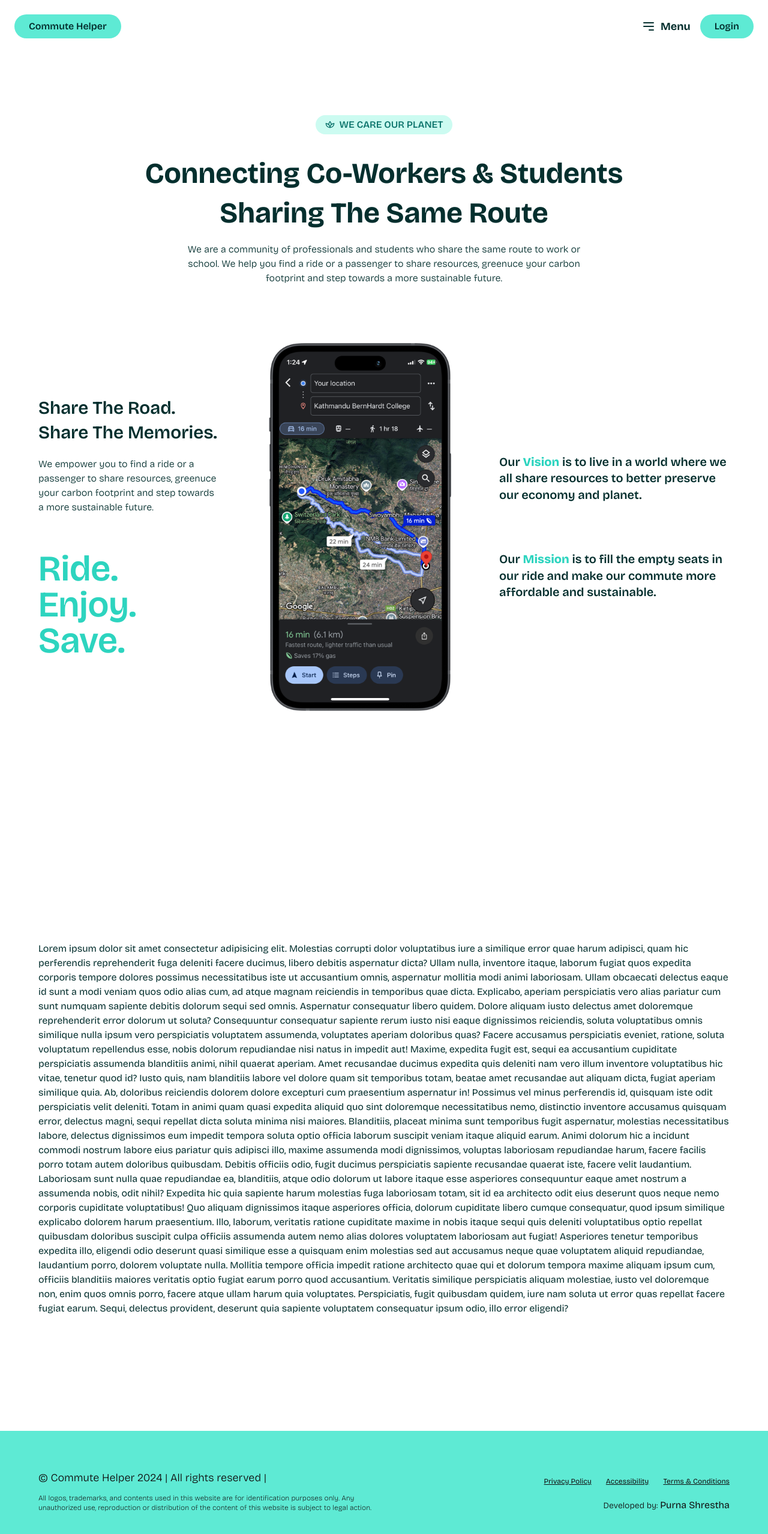
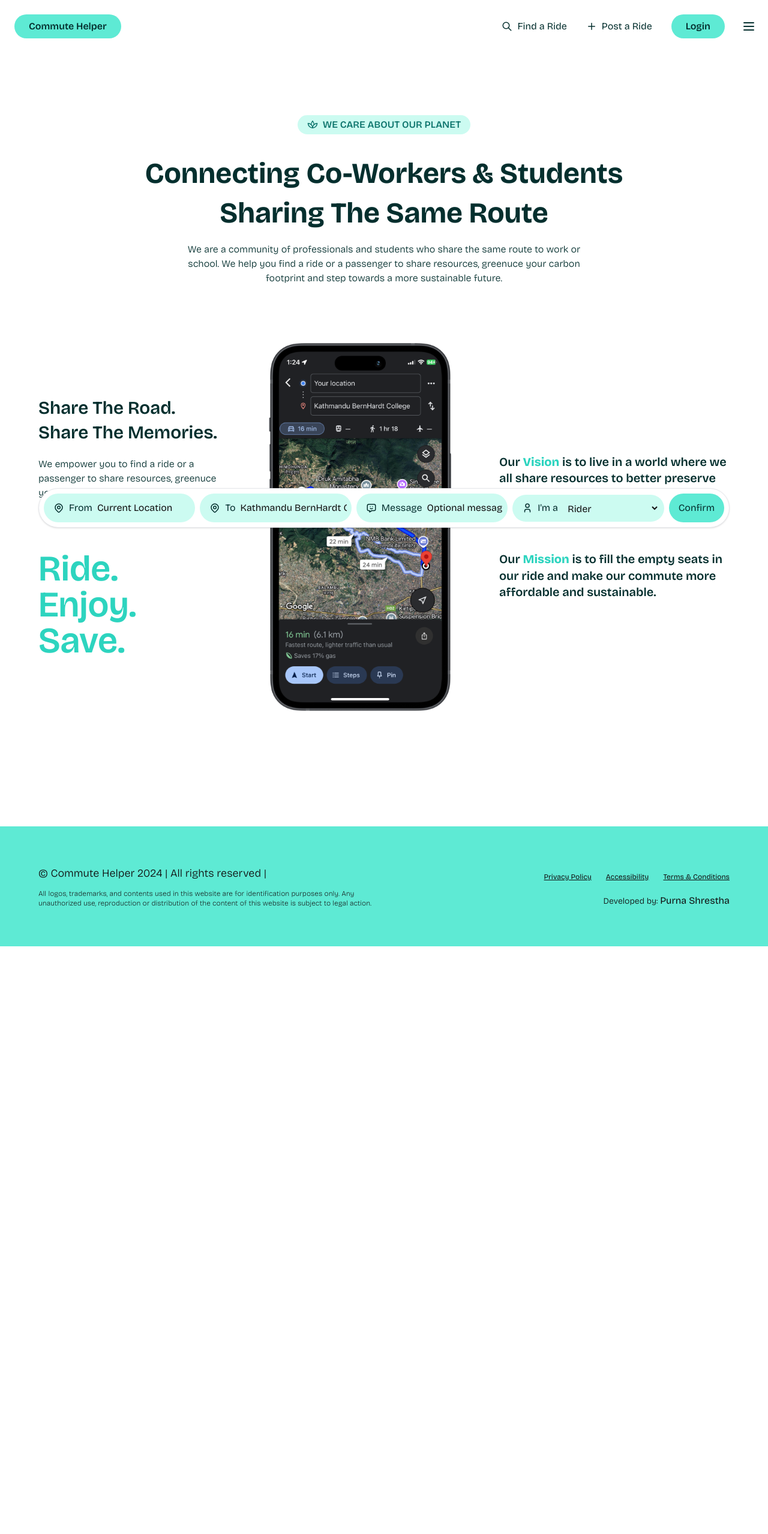
Before and after one commit to purnasth/commute-helper, a React (Vite) app: page / in a window 1280 px wide. Shown: the top 2558 px of the page at 60% size. After the commit the page ends 1578 px from the top, so only its background shows below. Built offline with nearby package versions, Linux system fonts and the light colour scheme.

Commit message:
feat: Complete home page design implementation

```diff
--- a/src/App.tsx
+++ b/src/App.tsx
@@ -20,67 +20,6 @@ const App: React.FC = () => {
           <Route path="/" element={<Home />} />
           {/* <Route path="*" element={<Navigate to="/" />} /> */}
         </Routes>
-        <main>
-          Lorem ipsum dolor sit amet consectetur adipisicing elit. Molestias
-          corrupti dolor voluptatibus iure a similique error quae harum
-          adipisci, quam hic perferendis reprehenderit fuga deleniti facere
-          ducimus, libero debitis aspernatur dicta? Ullam nulla, inventore
-          itaque, laborum fugiat quos expedita corporis tempore dolores possimus
-          necessitatibus iste ut accusantium omnis, aspernatur mollitia modi
-          animi laboriosam. Ullam obcaecati delectus eaque id sunt a modi veniam
-          quos odio alias cum, ad atque magnam reiciendis in temporibus quae
-          dicta. Explicabo, aperiam perspiciatis vero alias pariatur cum sunt
-          numquam sapiente debitis dolorum sequi sed omnis. Aspernatur
-          consequatur libero quidem. Dolore aliquam iusto delectus amet
-          doloremque reprehenderit error dolorum ut soluta? Consequuntur
-          consequatur sapiente rerum iusto nisi eaque dignissimos reiciendis,
-          soluta voluptatibus omnis similique nulla ipsum vero perspiciatis
-          voluptatem assumenda, voluptates aperiam doloribus quas? Facere
-          accusamus perspiciatis eveniet, ratione, soluta voluptatum repellendus
-          esse, nobis dolorum repudiandae nisi natus in impedit aut! Maxime,
-          expedita fugit est, sequi ea accusantium cupiditate perspiciatis
-          assumenda blanditiis animi, nihil quaerat aperiam. Amet recusandae
-          ducimus expedita quis deleniti nam vero illum inventore voluptatibus
-          hic vitae, tenetur quod id? Iusto quis, nam blanditiis labore vel
-          dolore quam sit temporibus totam, beatae amet recusandae aut aliquam
-          dicta, fugiat aperiam similique quia. Ab, doloribus reiciendis dolorem
-          dolore excepturi cum praesentium aspernatur in! Possimus vel minus
-          perferendis id, quisquam iste odit perspiciatis velit deleniti. Totam
-          in animi quam quasi expedita aliquid quo sint doloremque
-          necessitatibus nemo, distinctio inventore accusamus quisquam error,
-          delectus magni, sequi repellat dicta soluta minima nisi maiores.
-          Blanditiis, placeat minima sunt temporibus fugit aspernatur, molestias
-          necessitatibus labore, delectus dignissimos eum impedit tempora soluta
-          optio officia laborum suscipit veniam itaque aliquid earum. Animi
-          dolorum hic a incidunt commodi nostrum labore eius pariatur quis
-          adipisci illo, maxime assumenda modi dignissimos, voluptas laboriosam
-          repudiandae harum, facere facilis porro totam autem doloribus
-          quibusdam. Debitis officiis odio, fugit ducimus perspiciatis sapiente
-          recusandae quaerat iste, facere velit laudantium. Laboriosam sunt
-          nulla quae repudiandae ea, blanditiis, atque odio dolorum ut labore
-          itaque esse asperiores consequuntur eaque amet nostrum a assumenda
-          nobis, odit nihil? Expedita hic quia sapiente harum molestias fuga
-          laboriosam totam, sit id ea architecto odit eius deserunt quos neque
-          nemo corporis cupiditate voluptatibus! Quo aliquam dignissimos itaque
-          asperiores officia, dolorum cupiditate libero cumque consequatur, quod
-          ipsum similique explicabo dolorem harum praesentium. Illo, laborum,
-          veritatis ratione cupiditate maxime in nobis itaque sequi quis
-          deleniti voluptatibus optio repellat quibusdam doloribus suscipit
-          culpa officiis assumenda autem nemo alias dolores voluptatem
-          laboriosam aut fugiat! Asperiores tenetur temporibus expedita illo,
-          eligendi odio deserunt quasi similique esse a quisquam enim molestias
-          sed aut accusamus neque quae voluptatem aliquid repudiandae,
-          laudantium porro, dolorem voluptate nulla. Mollitia tempore officia
-          impedit ratione architecto quae qui et dolorum tempora maxime aliquam
-          ipsum cum, officiis blanditiis maiores veritatis optio fugiat earum
-          porro quod accusantium. Veritatis similique perspiciatis aliquam
-          molestiae, iusto vel doloremque non, enim quos omnis porro, facere
-          atque ullam harum quia voluptates. Perspiciatis, fugit quibusdam
-          quidem, iure nam soluta ut error quas repellat facere fugiat earum.
-          Sequi, delectus provident, deserunt quia sapiente voluptatem
-          consequatur ipsum odio, illo error eligendi?
-        </main>
-
         <Footer />
       </Router>
     </>
--- a/src/components/Intro.tsx
+++ b/src/components/Intro.tsx
@@ -7,8 +7,8 @@ const Intro = () => {
       <main className="relative">
         <div className="container flex size-full max-w-4xl flex-col items-center justify-center gap-4 text-center">
           <span className="inline-flex items-center gap-2 rounded-full bg-teal-100 px-4 py-1 font-semibold uppercase text-teal-700">
-            <TbPlant2 className="text-teal-700" />
-            We care our planet
+            <TbPlant2 className="text-teal-700 text-lg" />
+            We care about our planet
           </span>
 
           <h1 className="mt-4 text-5xl font-bold capitalize leading-snug">
--- /dev/null
+++ b/src/components/RideBar.tsx
@@ -0,0 +1,104 @@
+import { useEffect, useState } from 'react';
+import { TbMapPin, TbMessageChatbot, TbUser } from 'react-icons/tb';
+
+const RideBar = () => {
+  const [showRideBar, setShowRideBar] = useState(false);
+
+  useEffect(() => {
+    const handleScroll = () => {
+      const scrollPosition = window.scrollY;
+      const windowHeight = window.innerHeight;
+      const documentHeight = document.body.scrollHeight;
+      const bottomThreshold = 100; // Adjust this value as needed
+
+      if (
+        scrollPosition > 0 &&
+        scrollPosition + windowHeight < documentHeight - bottomThreshold
+      ) {
+        setShowRideBar(true);
+      } else {
+        setShowRideBar(false);
+      }
+    };
+
+    window.addEventListener('scroll', handleScroll);
+
+    return () => window.removeEventListener('scroll', handleScroll);
+  }, []);
+
+  return (
+    <main
+      className={`fixed bottom-0 z-40 w-full bg-none py-0 transition-all duration-500 ease-in-out ${window.scrollY > 0 ? 'py-0' : 'px-6'} ${showRideBar ? 'translate-y-0' : 'translate-y-20'} `}
+    >
+      <form
+        action=""
+        className="flex items-center justify-between gap-2 rounded-full border bg-white p-2 shadow"
+      >
+        <div className="inline-flex w-full items-center rounded-full bg-teal-100">
+          <label htmlFor="from" className="inline-flex items-center gap-2 pl-4">
+            <TbMapPin className="text-lg" />
+            From
+          </label>
+          <input
+            type="text"
+            id="from"
+            className="w-full rounded-full bg-transparent px-2 py-3 text-dark ring-inset placeholder:text-dark focus:ring-1 focus:ring-teal-600"
+            placeholder="Current Location"
+          />
+        </div>
+        <div className="inline-flex w-full items-center rounded-full bg-teal-100">
+          <label htmlFor="to" className="inline-flex items-center gap-2 pl-4">
+            <TbMapPin className="text-lg" />
+            To
+          </label>
+          <input
+            type="text"
+            id="to"
+            className="w-full rounded-full bg-transparent px-2 py-3 text-dark ring-inset placeholder:text-dark focus:ring-1 focus:ring-teal-600"
+            placeholder="Kathmandu BernHardt College"
+          />
+        </div>
+        <div className="inline-flex w-full items-center rounded-full bg-teal-100">
+          <label
+            htmlFor="message"
+            className="inline-flex items-center gap-2 pl-4"
+          >
+            <TbMessageChatbot className="text-lg" />
+            Message
+          </label>
+          <input
+            type="text"
+            id="message"
+            className="w-full rounded-full bg-transparent px-2 py-3 text-dark ring-inset placeholder:text-dark focus:ring-1 focus:ring-teal-600"
+            placeholder="Optional message"
+          />
+        </div>
+        <div className="inline-flex w-full items-center rounded-full bg-teal-100">
+          <label
+            htmlFor="role"
+            className="inline-flex min-w-20 items-center gap-2 pl-4"
+          >
+            <TbUser className="text-lg" />
+            I'm a
+          </label>
+          <select
+            id="role"
+            className="mr-2 w-full rounded-full bg-transparent px-2 py-3 text-dark ring-inset placeholder:text-dark focus:ring-1 focus:ring-teal-600"
+          >
+            <option value="driver">Rider</option>
+            <option value="passenger">Passenger</option>
+          </select>
+        </div>
+        <button
+          type="submit"
+          className="inline-flex items-center gap-2 rounded-full bg-teal-300 px-4 py-3"
+        >
+          {/* <TbSearch className="text-lg" /> */}
+          Confirm
+        </button>
+      </form>
+    </main>
+  );
+};
+
+export default RideBar;
--- a/src/index.css
+++ b/src/index.css
@@ -78,8 +78,8 @@
     @apply font-body font-light;
   }
 
-    nav,
-    footer,
+  nav,
+  footer,
   main {
     @apply relative z-10 px-4 py-12 sm:py-24 md:px-12 md:py-32 lg:py-36 xl:px-16 xl:py-48;
   }
@@ -89,11 +89,13 @@
       } */
 
   .filter-white {
-    filter: brightness(0) saturate(100%) invert(100%) sepia(100%) saturate(0%) hue-rotate(288deg) brightness(102%) contrast(102%);
+    filter: brightness(0) saturate(100%) invert(100%) sepia(100%) saturate(0%)
+      hue-rotate(288deg) brightness(102%) contrast(102%);
   }
 
   .filter-black {
-    filter: brightness(0) saturate(100%) invert(0%) sepia(0%) saturate(7500%) hue-rotate(327deg) brightness(96%) contrast(104%);
+    filter: brightness(0) saturate(100%) invert(0%) sepia(0%) saturate(7500%)
+      hue-rotate(327deg) brightness(96%) contrast(104%);
   }
 
   .transition-300 {
@@ -119,6 +121,21 @@
   .bg-teal-300:hover {
     @apply bg-teal-500 shadow-lg transition-all duration-300 ease-linear;
   }
+  input:focus-visible,
+  input:-webkit-autofill,
+  input:-webkit-autofill:hover,
+  input:-webkit-autofill:focus,
+  textarea:focus-visible,
+  textarea:-webkit-autofill,
+  textarea:-webkit-autofill:hover,
+  textarea:-webkit-autofill:focus,
+  select:focus-visible,
+  select:-webkit-autofill,
+  select:-webkit-autofill:hover,
+  select:-webkit-autofill:focus {
+    /* @apply border-b-2 border-teal-300 transition-[background-color] delay-0 duration-[5000s] ease-in-out; */
+    @apply border-none outline-none transition-[background-color] delay-0 duration-[5000s] ease-in-out;
+  }
 }
 
 /* lenis */
--- a/src/layouts/Navbar.tsx
+++ b/src/layouts/Navbar.tsx
@@ -1,6 +1,7 @@
 import { useState, useEffect } from 'react';
 import SideNav from './SideNav';
-import { useLocation } from 'react-router-dom';
+import { Link, useLocation } from 'react-router-dom';
+import { TbMenu2, TbPlus, TbSearch } from 'react-icons/tb';
 
 const Navbar = () => {
   const [isOpen, setIsOpen] = useState(false);
@@ -40,13 +41,7 @@ const Navbar = () => {
       <nav
         className={`fixed top-0 z-40 w-full font-serif transition-all duration-[1s] ${window.scrollY > 0 ? 'py-6' : 'p-6'} ${visible ? '' : '-translate-y-full'}`}
       >
-        <div
-          className={`z-40 flex items-start justify-between ${
-            visible
-              ? 'bg-gradient-to-t from-[rgba(0,0,0,0)] to-[rgba(0,0,0,0)]'
-              : 'bg-transparent'
-          }${window.scrollY > 0 ? 'flex items-center justify-between' : ''} `}
-        >
+        <div className={`z-40 flex items-start justify-between`}>
           <a
             href="/"
             className="rounded-full bg-teal-300 px-6 py-2 font-semibold"
@@ -54,12 +49,33 @@ const Navbar = () => {
             Commute Helper
           </a>
 
-          <div className="flex items-center justify-center gap-4">
+          <div className="flex items-center justify-end gap-8">
+            <Link to="#" className="inline-flex items-center gap-2">
+              <TbSearch className="text-lg" />
+              Find a Ride
+            </Link>
+            <Link to="#" className="inline-flex items-center gap-2">
+              <TbPlus className="text-lg" />
+              Post a Ride
+            </Link>
+            <Link
+              to="/login"
+              className="rounded-full bg-teal-300 px-6 py-2 font-semibold"
+            >
+              Login
+            </Link>
             <button
-              className="inline-flex items-center gap-2 text-lg font-bold text-teal-950"
+              className="inline-flex items-center justify-center gap-2 font-medium"
               onClick={toggleNav}
             >
-              <svg
+              <TbMenu2 className="scale-150 text-base" />
+              {/* <svg
+                xmlns="http://www.w3.org/2000/svg"
+                className="size-6"
+                fill="none"
+                viewBox="0 0 24 24"
+                stroke="currentColor"
+              {/* <svg
                 xmlns="http://www.w3.org/2000/svg"
                 className="size-6"
                 fill="none"
@@ -81,15 +97,9 @@ const Navbar = () => {
                     d="M4 6h16M4 12h16m-7 6h7"
                   />
                 )}
-              </svg>
-              Menu
+              </svg> */}
+              {/* Menu */}
             </button>
-            <a
-              href="/login"
-              className="rounded-full bg-teal-300 px-6 py-2 font-semibold"
-            >
-              Login
-            </a>
           </div>
         </div>
       </nav>
--- a/src/layouts/SideNav.tsx
+++ b/src/layouts/SideNav.tsx
@@ -10,7 +10,7 @@ const SideNav: React.FC<SideNavProps> = ({ isOpen, closeNav }) => {
   return (
     <div className="relative">
       <div
-        className={`transition-700 fixed inset-0 z-30 bg-black/50 backdrop-blur-sm ${
+        className={`transition-700 fixed inset-0 z-50 bg-black/30 backdrop-blur-sm ${
           isOpen ? 'opacity-100' : 'pointer-events-none opacity-0'
         }`}
         onClick={closeNav}
--- a/src/pages/Home.tsx
+++ b/src/pages/Home.tsx
@@ -1,10 +1,12 @@
 import React from 'react';
 import Intro from '../components/Intro';
+import RideBar from '../components/RideBar';
 
 const Home: React.FC = () => {
   return (
     <>
       <Intro />
+      <RideBar />
     </>
   );
 };
```
